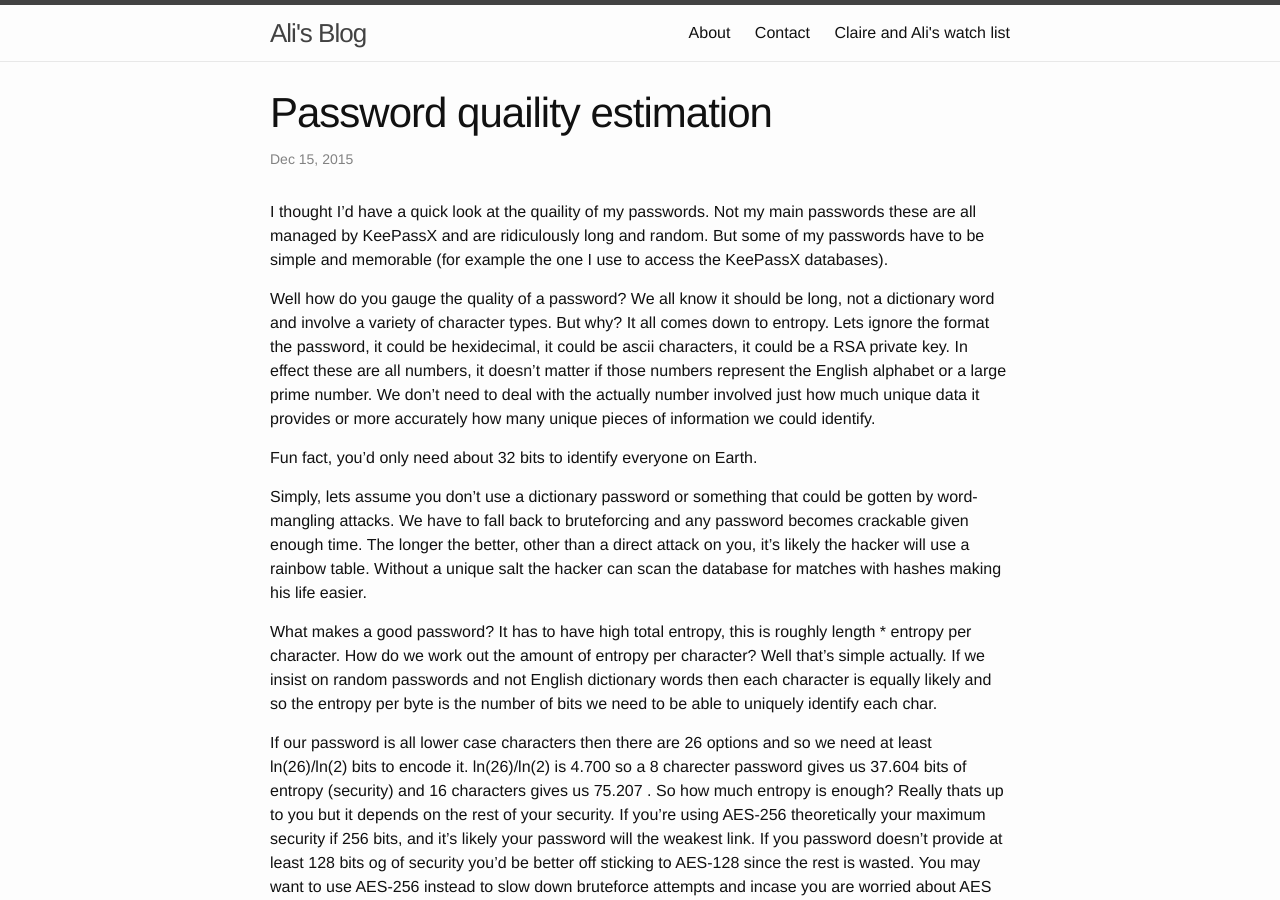
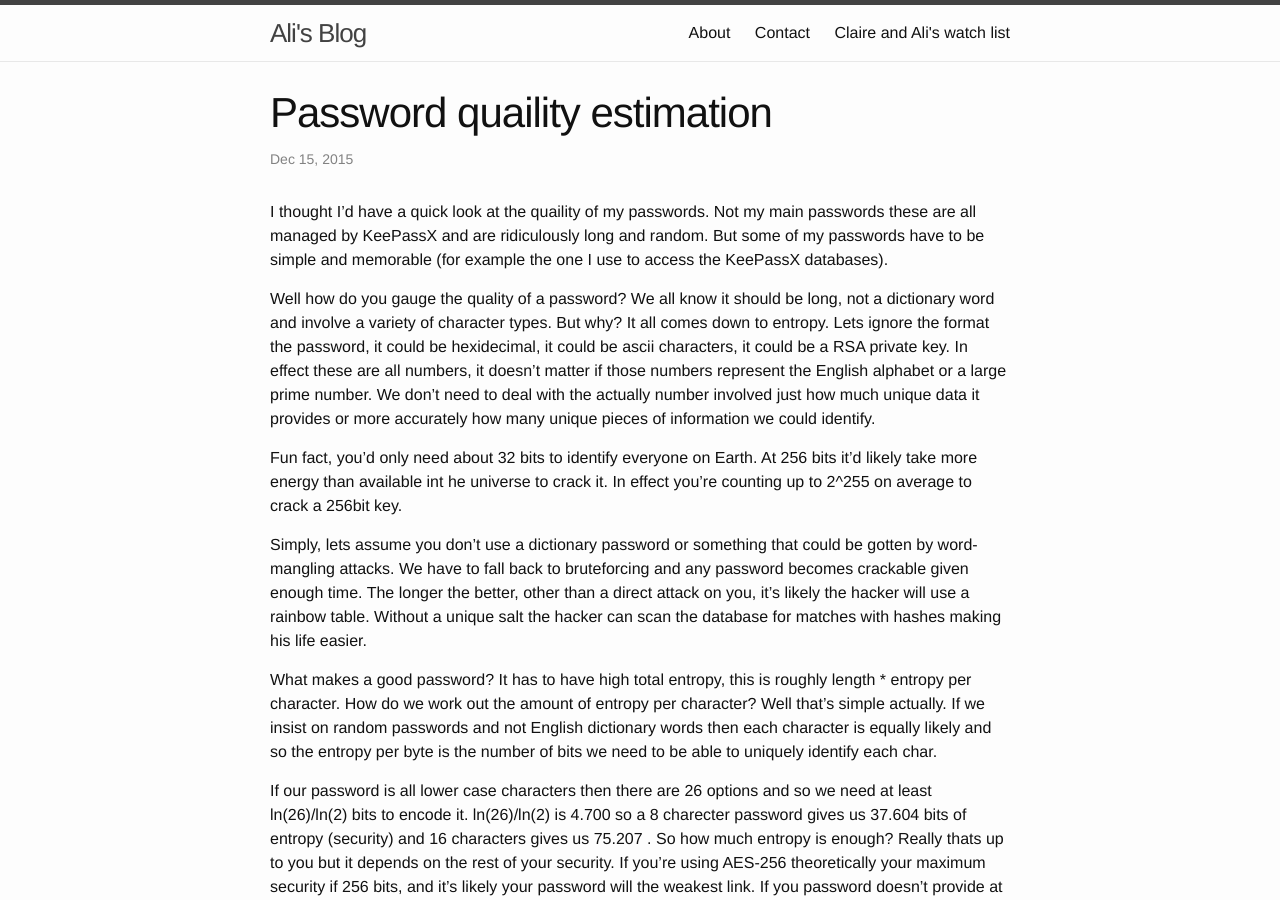
Before and after one commit to ali-raheem/alis_blog, a Jekyll site: the page built from _posts/2015-12-15-password-quaility.markdown, in a window 1280 px wide and 900 px high. Built offline with Jekyll 4.4.1, drawn with Linux system fonts in a browser that asks for light colours.

Commit message:
update article

```diff
--- a/_posts/2015-12-15-password-quaility.markdown
+++ b/_posts/2015-12-15-password-quaility.markdown
@@ -9,7 +9,7 @@ I thought I'd have a quick look at the quaility of my passwords. Not my main pas
 
 Well how do you gauge the quality of a password? We all know it should be long, not a dictionary word and involve a variety of character types. But why? It all comes down to entropy. Lets ignore the format the password, it could be hexidecimal, it could be ascii characters, it could be a RSA private key. In effect these are all numbers, it doesn't matter if those numbers represent the English alphabet or a large prime number. We don't need to deal with the actually number involved just how much unique data it provides or more accurately how many unique pieces of information we could identify.
 
-Fun fact, you'd only need about 32 bits to identify everyone on Earth.
+Fun fact, you'd only need about 32 bits to identify everyone on Earth. At 256 bits it'd likely take more energy than available int he universe to crack it. In effect you're counting up to 2^255 on average to crack a 256bit key.
 
 Simply, lets assume you don't use a dictionary password or something that could be gotten by word-mangling attacks. We have to fall back to bruteforcing and any password becomes crackable given enough time. The longer the better, other than a direct attack on you, it's likely the hacker will use a rainbow table. Without a unique salt the hacker can scan the database for matches with hashes making his life easier.
 
```
